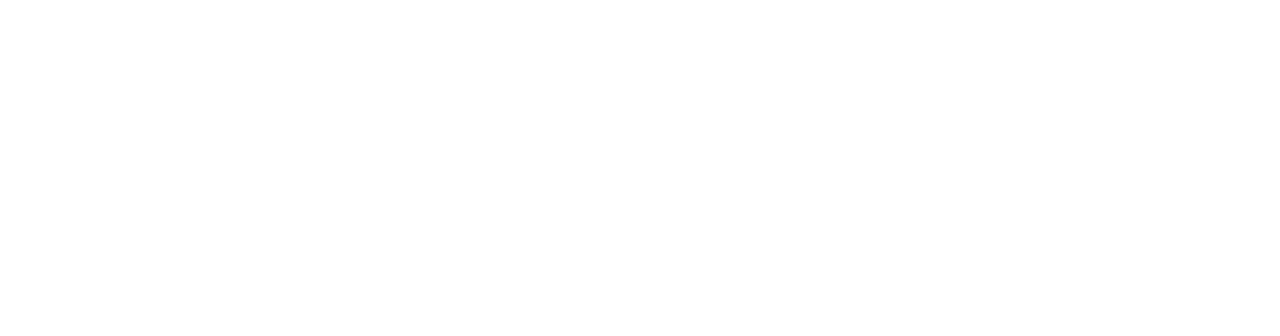
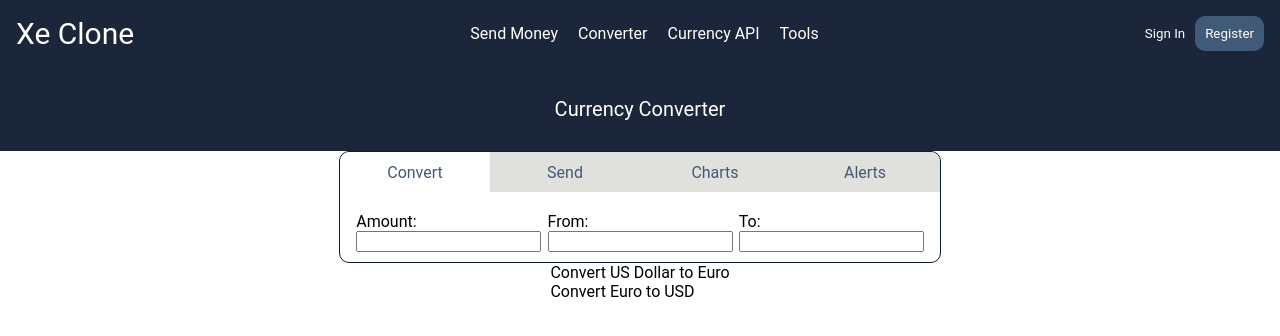
Before and after one commit to jbhumph/currency_converter, a plain HTML site: page index.html in a window 1280 px wide. Drawn offline with Linux system fonts and the light colour scheme.

Commit message:
working through initial CSS for page.

```diff
--- a/index.html
+++ b/index.html
@@ -3,8 +3,59 @@
 <head>
     <meta charset="UTF-8">
     <title>Currency Converter</title>
+    <link rel="stylesheet" href="style.css">
 </head>
 <body>
-
+    <div class="header">
+        <div class="header_title">Xe Clone</div>
+        <div class="header_links">
+            <div class="link">Send Money</div>
+            <div class="link">Converter</div>
+            <div class="link">Currency API</div>
+            <div class="link">Tools</div>
+        </div>
+        <div class="header_buttons">
+            <button id="sign_in">Sign In</button>
+            <button id="register">Register</button>
+        </div>
+    </div>
+    <div class="background">
+        <div class="bgTop">
+            <div id="title">Currency Converter</div>
+        </div>
+        <div class="bgBottom"></div>
+    </div>
+    <div class="main">
+        <div class="main_box">
+            <div class="main_box_nav">
+                <div class="nav_tab" id="convert">Convert</div>
+                <div class="nav_tab" id="send">Send</div>
+                <div class="nav_tab" id="charts">Charts</div>
+                <div class="nav_tab" id="alerts">Alerts</div>
+            </div>
+            <div class="main_box_body">
+                <div>
+                    <label for="amount">Amount:</label><br>
+                    <input type="text" id="amount">
+                </div>
+                <div>
+                    <label for="from">From:</label><br>
+                    <input type="text" id="from">
+                </div>
+                <div>
+                    <label for="to">To:</label><br>
+                    <input type="text" id="to">
+                </div>
+            </div>
+        </div>
+        <div class="convert_boxes">
+            <div class="convert_box" id="box_A">
+                Convert US Dollar to Euro
+            </div>
+            <div class="convert_box" id="box_B">
+                Convert Euro to USD
+            </div>
+        </div>
+    </div>
 </body>
 </html>
--- a/style.css
+++ b/style.css
@@ -0,0 +1,114 @@
+body {
+    display: flex;
+    flex-direction: column;
+    margin: 0;
+    font-family: "roboto", sans-serif;
+}
+
+.header {
+    background-color: #1b263b;
+    color: white;
+    display: flex;
+    justify-content: space-between;
+    align-items: center;
+    padding: 16px;
+}
+
+.header_title {
+    display: flex;
+    font-size: 30px;
+}
+
+.header_links {
+    display: flex;
+    justify-content: space-around;
+}
+
+.link {
+    padding-left: 20px;
+}
+
+.link:hover {
+    color: #778da9;
+}
+
+.header_buttons {
+    display: flex;
+}
+
+.header_buttons button {
+    font-family: "roboto", sans-serif;
+    border: none;
+    background-color: #1b263b;
+    color: white;
+    padding: 10px;
+    border-radius: 10px;
+}
+
+#register {
+    background-color: #415a77;
+}
+
+#register:hover {
+    background-color: #778da9;
+    color: #415a77;
+}
+
+#sign_in:hover {
+    color: #778da9;
+}
+
+.background {
+    background-color: #1b263b;
+    color: white;
+    display: flex;
+    justify-content: center;
+    font-size: 20px;
+    padding: 30px;
+}
+
+.main {
+    display: flex;
+    flex-direction: column;
+    justify-content: center;
+    align-items: center;
+}
+
+.main_box {
+    display: flex;
+    flex-direction: column;
+    border: 1px solid #0d1b2a;
+    border-radius: 10px;
+    width: 600px;
+}
+
+.main_box_nav {
+    display: flex;
+    justify-content: space-evenly;
+    margin-bottom: 10px;
+}
+
+.nav_tab {
+    display: flex;
+    background: #e0e1dd;
+    color: #415a77;
+    width: 150px;
+    justify-content: center;
+    align-items: center;
+    height: 40px;
+}
+
+#convert {
+    background: white;
+    border-top-left-radius: 10px;
+}
+
+#alerts {
+    border-top-right-radius: 10px;
+}
+
+.main_box_body {
+    display: flex;
+    padding: 10px;
+    justify-content: space-evenly;
+}
```
